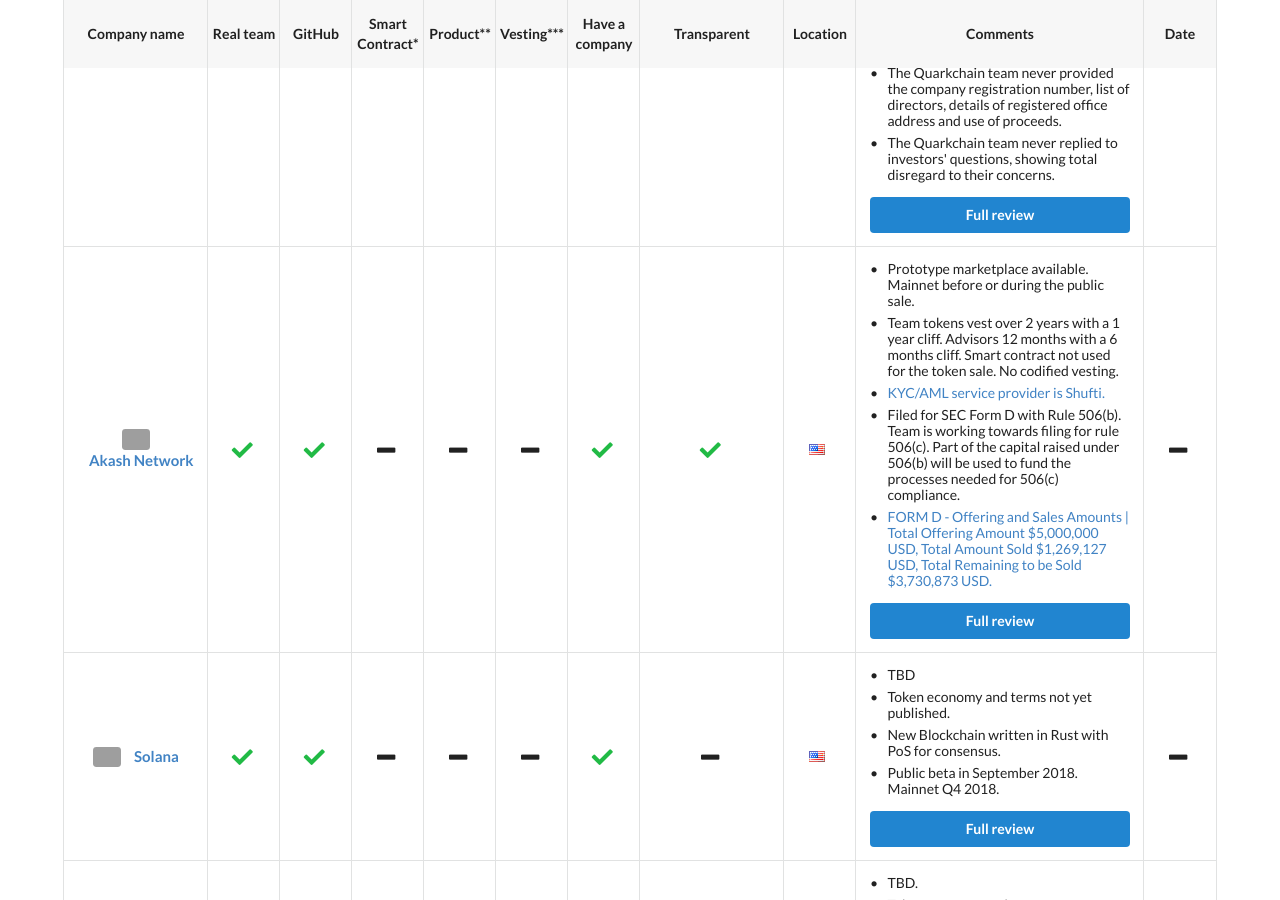
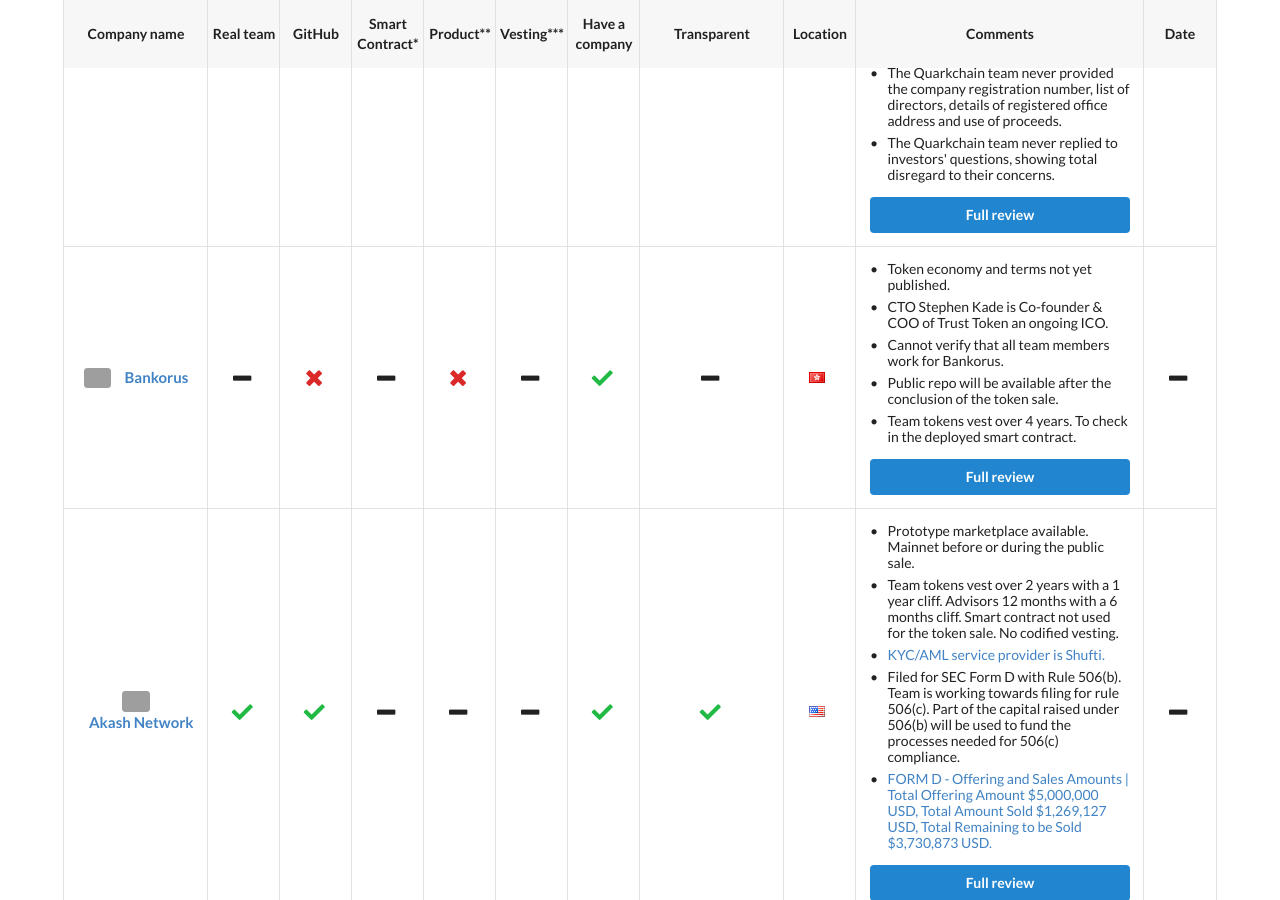
Before and after one commit to ico-check/ico-check, a Jekyll site: the page built from index.md, in a window 1280 px wide and 900 px high, scrolled down 1100 px. Built offline with Jekyll 4.4.1, drawn with Linux system fonts in a browser that asks for light colours; nearby versions of some CDN libraries; grey boxes are pictures that could not be loaded.

Commit message:
81-bankorus-ico-check
Added Bankorus

```diff
--- a/_data/active-future-icos.yml
+++ b/_data/active-future-icos.yml
@@ -41,6 +41,28 @@
   ico_end_date:
   safe:
   issue_url: https://github.com/ico-check/ico-check/issues/112
+
+- name: Bankorus
+  image: https://i.imgur.com/LZR6NRG.jpg
+  url: https://www.bankorus.com/
+  real_team:
+  github: false
+  smart_contract:
+  product: false
+  min_vesting:
+  have_company: true
+  transparent:
+  location: Hong Kong
+  comments:
+    - content: Token economy and terms not yet published.
+    - content: CTO Stephen Kade is Co-founder & COO of Trust Token an ongoing ICO.
+    - content: Cannot verify that all team members work for Bankorus.
+    - content: Public repo will be available after the conclusion of the token sale.
+    - content: Team tokens vest over 4 years. To check in the deployed smart contract.
+  ico_start_date:
+  ico_end_date:
+  safe: false
+  issue_url: https://github.com/ico-check/ico-check/issues/125
 
 - name: Akash Network
   image: https://i.imgur.com/FANa1gD.jpg
```
